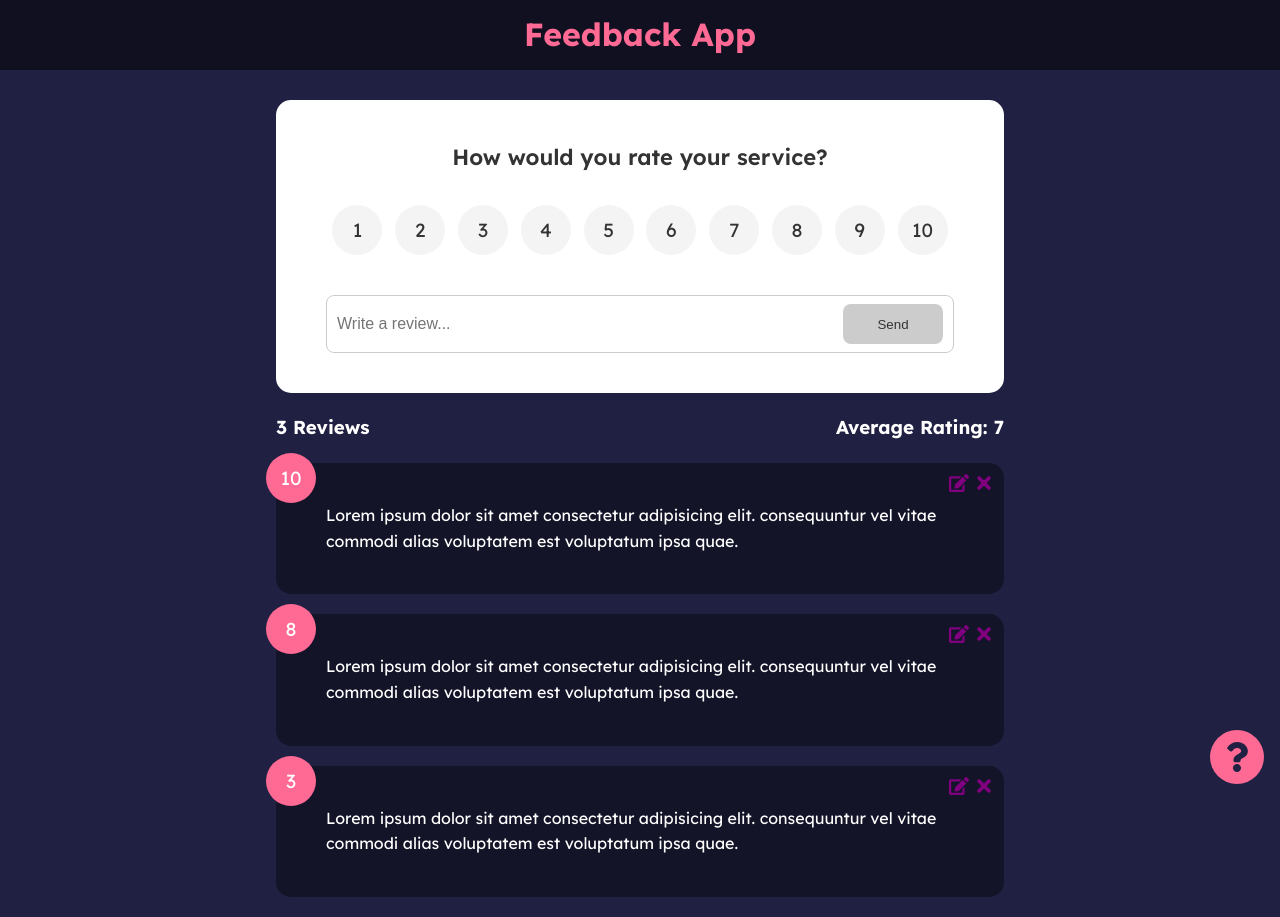
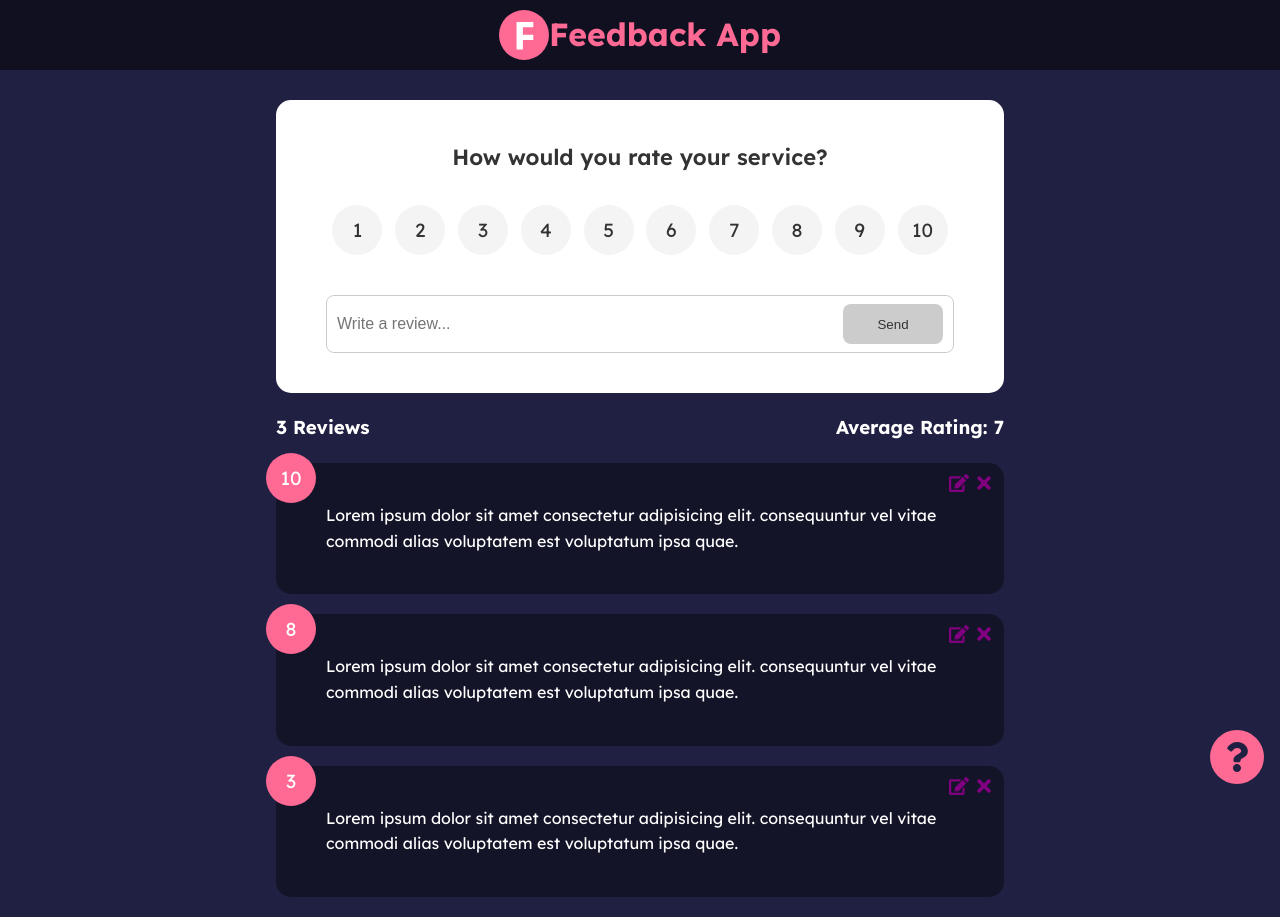
Before and after one commit to SepehrGR7/feedback, a React (Create React App) app: page / in a window 1280 px wide. Built offline with nearby package versions, Linux system fonts and the light colour scheme.

Commit message:
add logo

```diff
--- a/src/components/Header.jsx
+++ b/src/components/Header.jsx
@@ -10,6 +10,19 @@ const Header = ({ title, bgColor, textColor }) => {
   return (
     <header style={headerStyles}>
       <div className='navbar'>
+        <svg
+          width='50'
+          height='50'
+          viewBox='0 0 320 320'
+          fill='none'
+          xmlns='http://www.w3.org/2000/svg'
+        >
+          <circle cx='160' cy='160' r='160' fill='#FF6A95' />
+          <path
+            d='M152.852 252V191.5H219.352V158.25H152.852V111H219.352V77H112.352V252H152.852Z'
+            fill='white'
+          />
+        </svg>
         <Link to='/'>
           <h1>{title}</h1>
         </Link>
```
